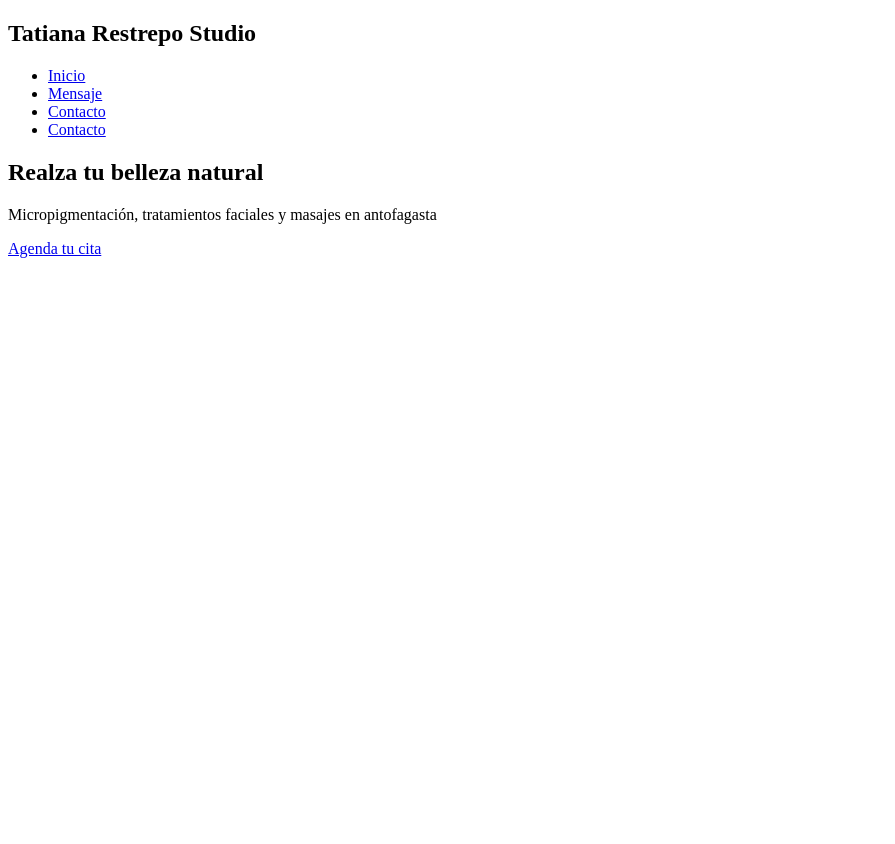
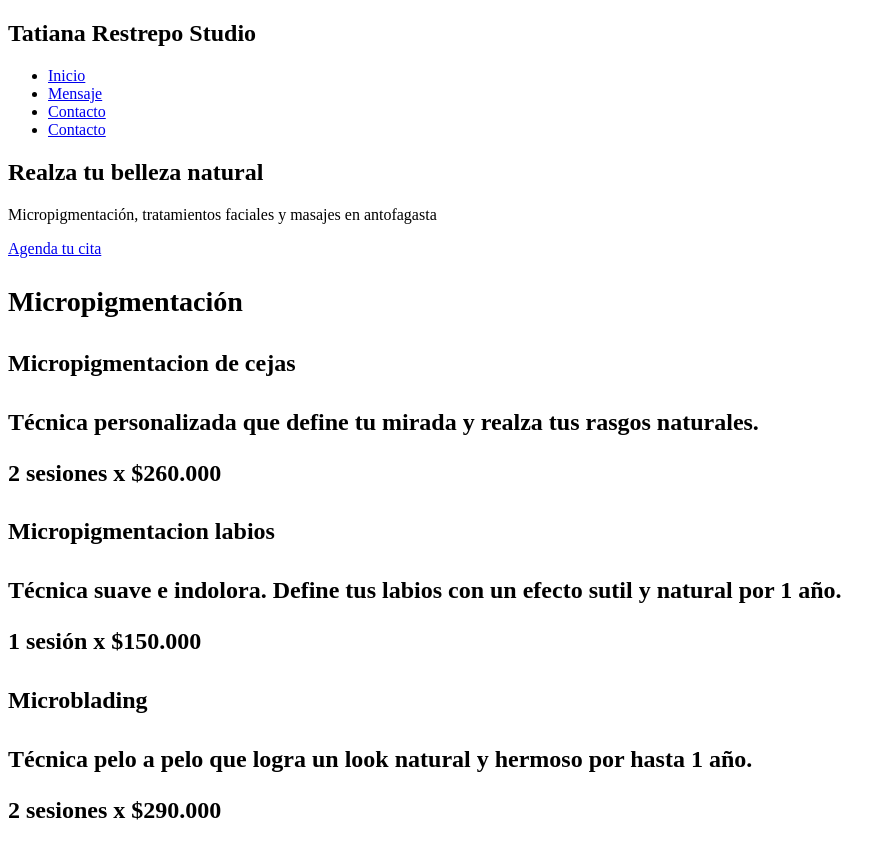
Before and after one commit to WENIIBEL/tatianaestudio-spa, a plain HTML site: page index.html/index.html in a window 1280 px wide. Shown: the whole page, without its empty margins (0-895 px from the left). Before the commit the page ends 800 px from the top, so only its background shows below. Drawn offline with Linux system fonts and the light colour scheme.

Commit message:
Agreso secciones a la estructura

```diff
--- a/index.html/index.html
+++ b/index.html/index.html
@@ -26,8 +26,46 @@
         </div>
     </section>
 
+    <section id="servicios">
+        <h2 Nuestros servicios</h2>
+
+
+            <div class ="categorias">
+                <h3>Micropigmentación</h3>
+                <div class="tarjetas">
+                    <div  class="tarjeta">
+                        <!imagen aqui despues >
+                        <h4>Micropigmentacion de cejas</h4>
+                        <p> Técnica personalizada que define tu mirada
+                            y realza tus rasgos naturales.
+                        </p>
+                        <span class="precio">2 sesiones x $260.000</span>
+                    </div>
+                    <div  class="tarjeta">
+                        <!imagen aqui despues >
+                        <h4>Micropigmentacion labios </h4>
+                        <p> Técnica suave e indolora. Define tus labios
+                            con un efecto sutil y natural por 1 año.
+                        </p>
+                         <span class="precio">1 sesión x $150.000</span>
+                    </div>
+                    <div  class="tarjeta">
+                        <!imagen aqui despues >
+                        <h4> Microblading </h4>
+                        <p> Técnica pelo a pelo que logra un look
+                            natural y hermoso por hasta 1 año.
+                        </p>
+                        <span class="precio">2 sesiones x $290.000</span>
+                    </div>
+
+                </div>
+         </div>
+    </section>
+
+
     <section id="mensaje">
     </section>
+
 
     <section id="contacto">
 
```
